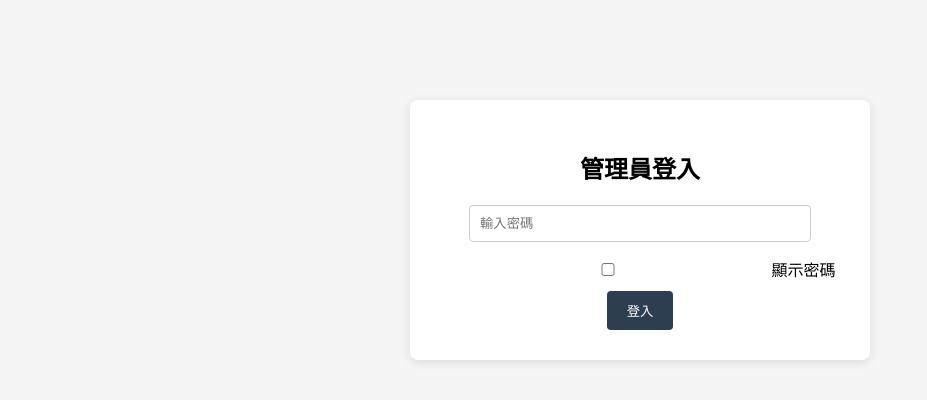
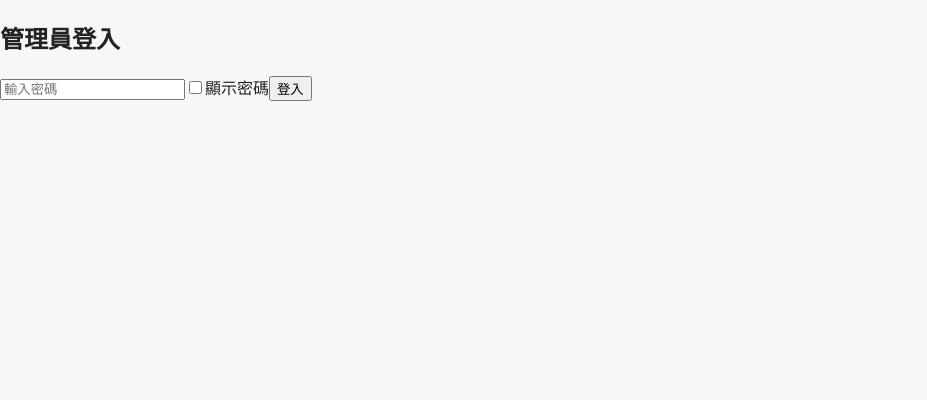
Before and after one commit to Yushan3952/333, a React (Create React App) app: page / in a window 1280 px wide. Shown: the top 400 px of the page, without its empty margins (0-927 px from the left). Built offline with nearby package versions, Linux system fonts and the light colour scheme.

Commit message:
Update index.css

```diff
--- a/src/index.css
+++ b/src/index.css
@@ -1,87 +1,21 @@
+@import url("https://unpkg.com/leaflet@1.9.3/dist/leaflet.css");
+
 body {
-  font-family: sans-serif;
-  background-color: #f4f4f4;
   margin: 0;
-  padding: 0;
+  font-family: Arial, Helvetica, sans-serif;
+  background: #f7f7f7;
+  color: #222;
 }
 
-.app {
-  padding: 20px;
+header {
+  display: flex;
+  align-items: center;
+  gap: 12px;
+  margin-bottom: 12px;
+}
+
+.container {
   max-width: 900px;
   margin: 0 auto;
+  padding: 12px;
 }
-
-h1 {
-  text-align: center;
-  margin-bottom: 30px;
-}
-
-.image-grid {
-  display: flex;
-  flex-wrap: wrap;
-  gap: 20px;
-  justify-content: center;
-}
-
-.image-card {
-  background: white;
-  border: 1px solid #ccc;
-  padding: 10px;
-  border-radius: 8px;
-  width: 200px;
-  box-shadow: 0 2px 5px rgba(0,0,0,0.1);
-  display: flex;
-  flex-direction: column;
-  align-items: center;
-}
-
-.image-card img {
-  max-width: 100%;
-  max-height: 150px;
-  object-fit: contain;
-  margin-bottom: 10px;
-}
-
-.image-card button {
-  background-color: #e74c3c;
-  color: white;
-  border: none;
-  padding: 6px 12px;
-  border-radius: 4px;
-  cursor: pointer;
-}
-
-.image-card button:hover {
-  background-color: #c0392b;
-}
-
-.login-container {
-  max-width: 400px;
-  margin: 100px auto;
-  padding: 30px;
-  background: white;
-  border-radius: 8px;
-  box-shadow: 0 2px 10px rgba(0,0,0,0.1);
-  text-align: center;
-}
-
-.login-container input {
-  width: 80%;
-  padding: 10px;
-  margin-bottom: 15px;
-  border: 1px solid #ccc;
-  border-radius: 4px;
-}
-
-.login-container button {
-  padding: 10px 20px;
-  background-color: #2c3e50;
-  color: white;
-  border: none;
-  border-radius: 4px;
-  cursor: pointer;
-}
-
-.login-container button:hover {
-  background-color: #1a242f;
-}
```
